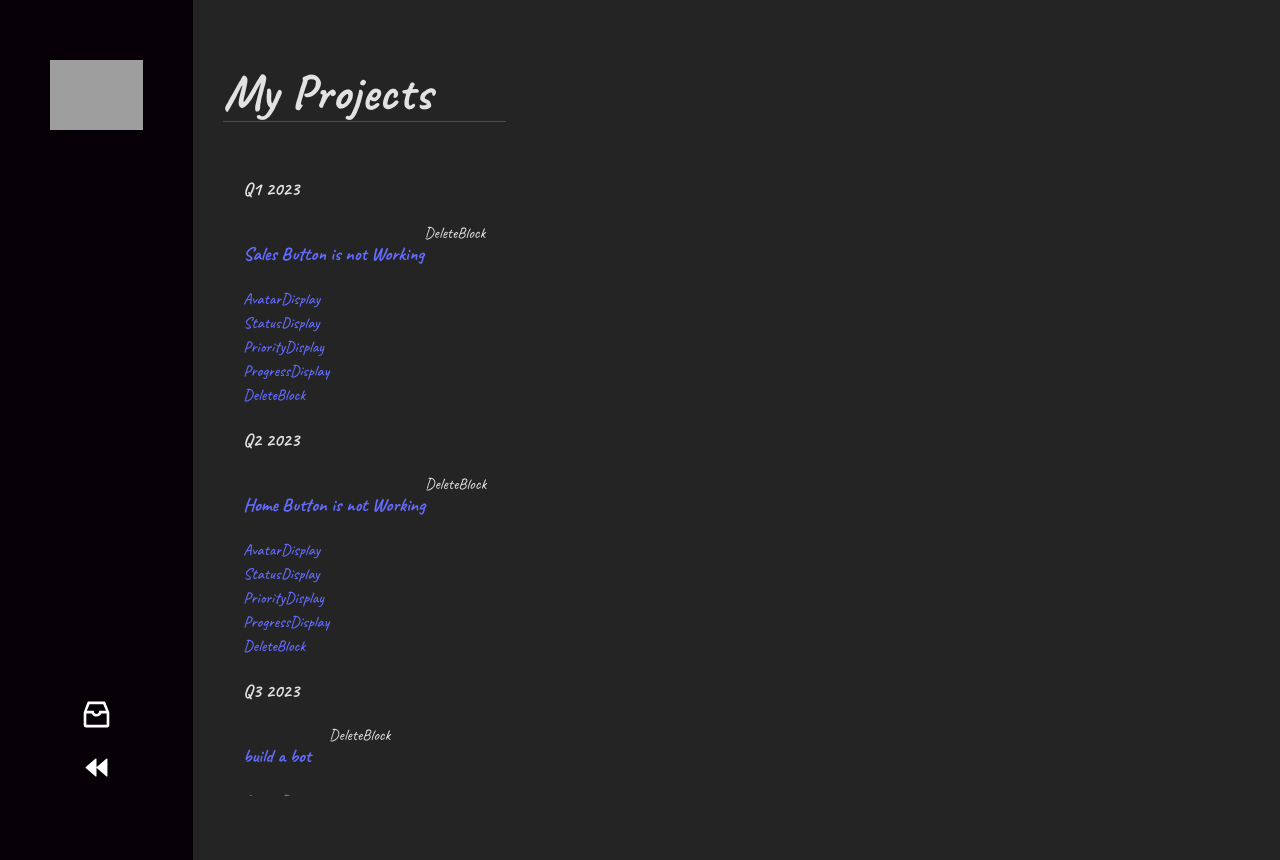
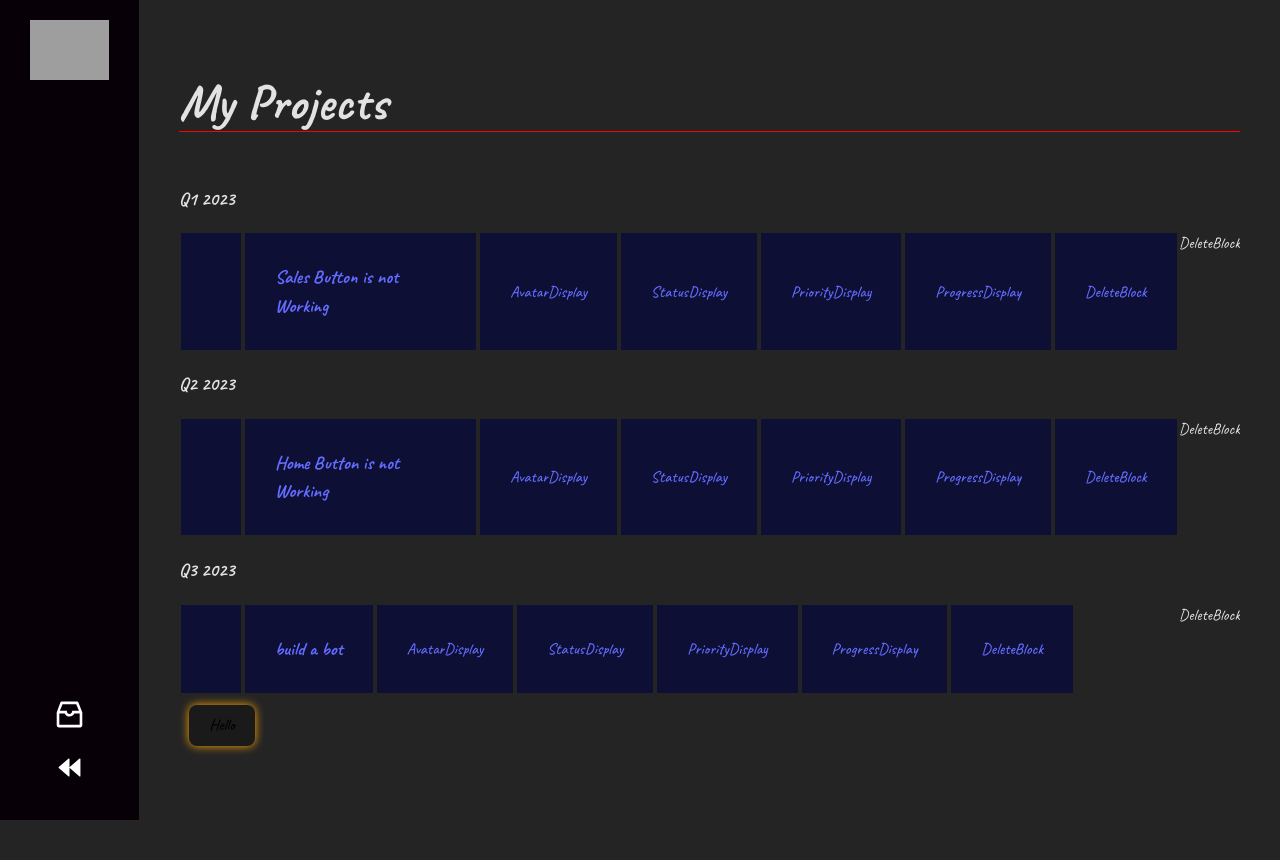
Before and after one commit to diego-monfort-landolt/crm, a React (Vite) app: page / in a window 1280 px wide. Built offline with nearby package versions, Linux system fonts and the light colour scheme; grey boxes are pictures that could not be loaded.

Commit message:
added styles and code

```diff
--- a/src/components/TicketCard.jsx
+++ b/src/components/TicketCard.jsx
@@ -5,11 +5,11 @@ import PriorityDisplay from './PriorityDisplay'
 import ProgressDisplay from './ProgressDisplay'
 import DeleteBlock from './DeleteBlock'
 
-const TicketCard = ({ color, ticket}) => {
+const TicketCard = ({ color, ticket }) => {
   return (
     <div className="ticket-card">
 
-      <Link>
+      <Link to={"/ticket/${ticket.documentId}"} id='link'>
         <div className='ticket-color'></div>
         <h3>{ticket.title}</h3>
         <AvatarDisplay />
@@ -17,7 +17,8 @@ const TicketCard = ({ color, ticket}) => {
         <PriorityDisplay />
         <ProgressDisplay />
         <DeleteBlock />
-      </Link>
+
+       </Link>
       <DeleteBlock />
     </div>
   )
--- a/src/index.css
+++ b/src/index.css
@@ -19,10 +19,6 @@ a {
   font-weight: 500;
   color: #646cff;
   text-decoration: inherit;
-}
-
-a:hover {
-  color: #535bf2;
 }
 
 body, html {
@@ -66,11 +62,10 @@ h1 {
 /* Dashboard section */
 .dashboard-container {
   padding: 30px;
+  margin: 10px;
 }
 .ticket-container {
-  width: 100%;
   height: 80vh;
-  margin: 20px;
   overflow: auto;
 }
 
@@ -87,7 +82,7 @@ nav {
   text-align: center;
 }
 nav, .logo-container, .controls-container{
-  padding: 30px 25px;
+  padding: 10px 15px;
   display: flex;
   flex-direction: column;
 }
@@ -99,8 +94,8 @@ nav, .logo-container, .controls-container{
   font-size: 35px;
 }
 .logo-img {
-  width: 70px;
-  height: 70px;
+  width: 90px;
+  height: 60px;
   object-fit: cover;
 }
 /* Ticket Card  */
@@ -108,3 +103,14 @@ nav, .logo-container, .controls-container{
   width: 100%;
   display: flex;
 }
+#link {
+  display: flex;
+  width: 100%;
+}
+#link > * {
+  background-color: #0d0f35;
+  margin: 2px;
+  padding: 30px;
+  display: flex;
+  align-items: center;
+}
```
